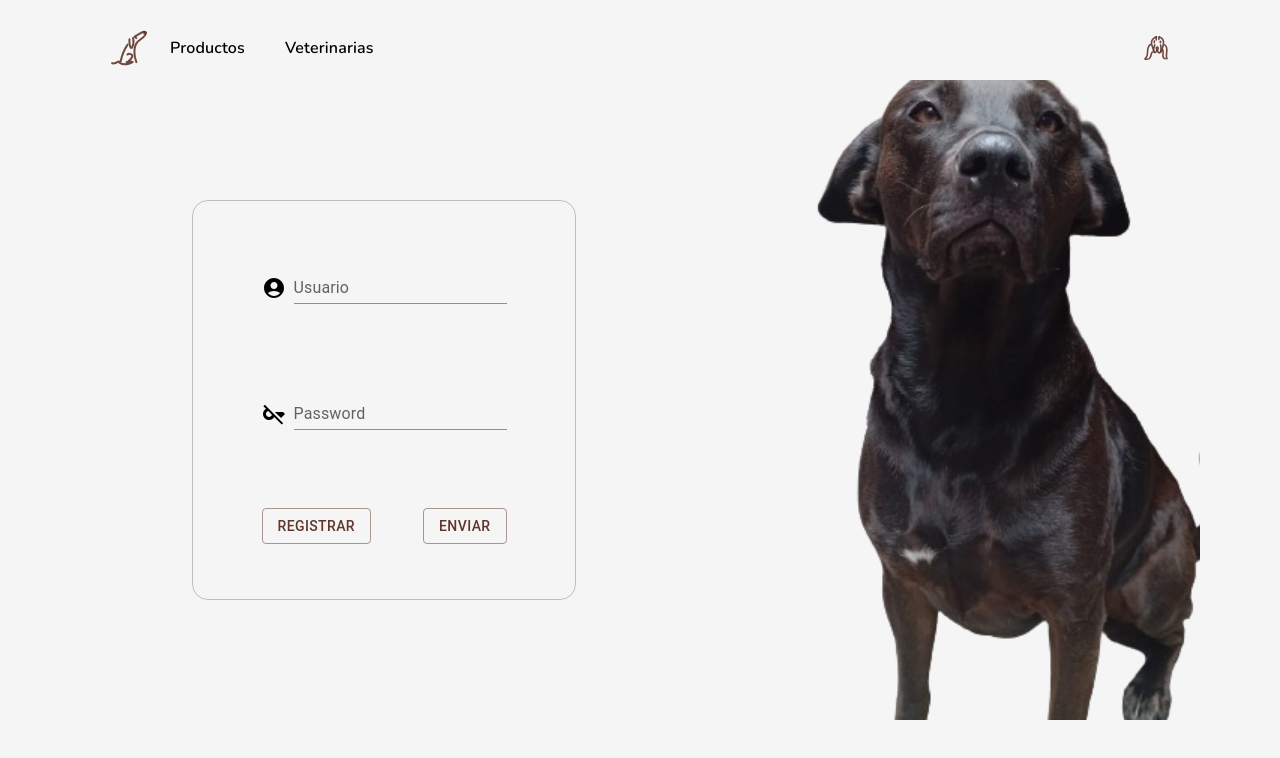
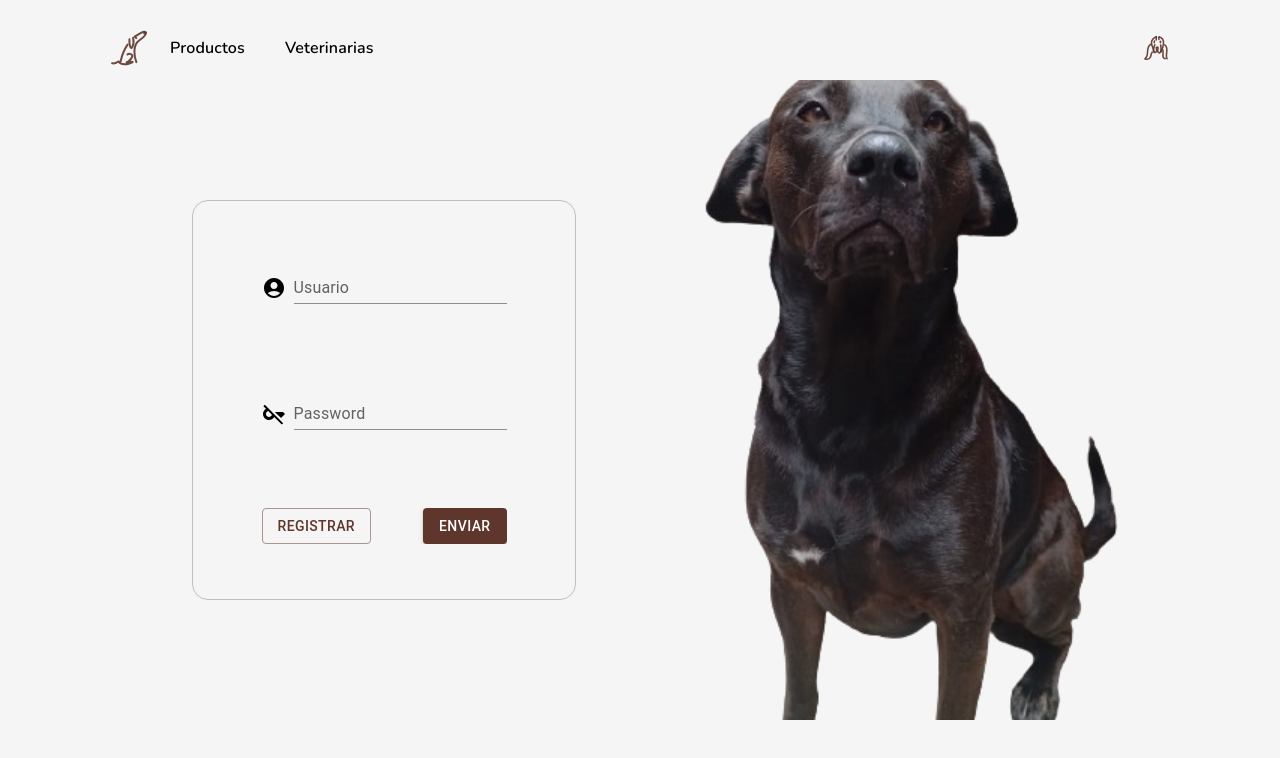
Before and after one commit to LPZneider/app-veterinaria, a React (Vite) app: page /login in a window 1280 px wide. Shown: the top 758 px of the page. Built offline with nearby package versions, Linux system fonts and the light colour scheme.

Commit message:
registro completado

```diff
--- a/src/App.tsx
+++ b/src/App.tsx
@@ -9,9 +9,11 @@ import store from "./redux/store";
 import { RoutesWithNotFound } from "./utilities";
 import { RoleGuard } from "./guards";
 import { Props } from "./guards/rol.guard";
-import { Login } from "./pages/Login";
 import { createTheme } from "@mui/material/styles"; // Cambio en la importación
 import { ThemeProvider } from "@mui/material/styles";
+import { Access } from "./pages/Access";
+import { Login } from "./components/Login";
+import { Register } from "./components/Register";
 
 const theme = createTheme({
   palette: {
@@ -33,7 +35,22 @@ function App() {
               <RoutesWithNotFound>
                 <Route path="/" element={<Navigate to={PublicRoutes.HOME} />} />
                 <Route path={PublicRoutes.HOME} element={<Home />} />
-                <Route path={PublicRoutes.LOGIN} element={<Login />} />
+                <Route
+                  path={PublicRoutes.LOGIN}
+                  element={
+                    <Access>
+                      <Login />
+                    </Access>
+                  }
+                />
+                <Route
+                  path={PublicRoutes.REGISTER}
+                  element={
+                    <Access>
+                      <Register />
+                    </Access>
+                  }
+                />
                 <Route element={<AuthGuard privateValidation={true} />}>
                   <Route element={<RoleGuard {...tipoUser} />}>
                     {rutas.map((r) => {
--- /dev/null
+++ b/src/components/Login/Login.css
@@ -0,0 +1,3 @@
+.login {
+
+}
--- /dev/null
+++ b/src/components/Login/Login.tsx
@@ -0,0 +1,86 @@
+"use client";
+import React from "react";
+import "./Login.css";
+import { AccountCircle, KeyOff } from "@mui/icons-material";
+import { Box, TextField, Button } from "@mui/material";
+import { PrivateRoutes, PublicRoutes, Roles } from "@/models";
+import { login } from "@/redux/states/user";
+import { AppStore } from "@/redux/store";
+
+import { useDispatch, useSelector } from "react-redux";
+import { useNavigate } from "react-router-dom";
+const Login: React.FC = () => {
+  const dispatch = useDispatch();
+  const navigate = useNavigate();
+  const userState = useSelector((store: AppStore) => store.user);
+
+  const validarRutas = () => {
+    if (userState.rol) {
+      // Validación del usuario y redirección basada en el rol
+      switch (userState.rol) {
+        case Roles.CLIENTE:
+          navigate(`/${PrivateRoutes.HOME_PRIVATE_USER}`, { replace: true });
+          break;
+        case Roles.VETERINARIA:
+          navigate(`/${PrivateRoutes.HOME_PRIVATE_VETERINARIA}`, {
+            replace: true,
+          });
+          break;
+        case Roles.VETERINARIO:
+          navigate(`/${PrivateRoutes.HOME_PRIVATE_VETERINARIO}`, {
+            replace: true,
+          });
+          break;
+        default:
+          break;
+      }
+    }
+  };
+  const loginUser = () => {
+    // Dispara el login
+    dispatch(login({ rol: Roles.VETERINARIA }));
+
+    validarRutas();
+  };
+  return (
+    <form className="login-form">
+      <Box sx={{ display: "flex", alignItems: "flex-end" }}>
+        <AccountCircle sx={{ color: "action.active", mr: 1, my: 0.5 }} />
+        <TextField
+          color="secondary"
+          id="input-with-sx"
+          label="Usuario"
+          variant="standard"
+        />
+      </Box>
+      <Box sx={{ display: "flex", alignItems: "flex-end" }}>
+        <KeyOff sx={{ color: "action.active", mr: 1, my: 0.5 }} />
+        <TextField
+          color="secondary"
+          id="input-with-sx"
+          type="password"
+          label="Password"
+          variant="standard"
+        />
+      </Box>
+      <div className="buttons">
+        <Button
+          color="secondary"
+          variant="outlined"
+          onClick={() => {
+            navigate(`/${PublicRoutes.REGISTER}`, {
+              replace: true,
+            });
+          }}
+        >
+          Registrar
+        </Button>
+        <Button color="secondary" variant="contained" onClick={loginUser}>
+          Enviar
+        </Button>
+      </div>
+    </form>
+  );
+};
+
+export default Login;
--- /dev/null
+++ b/src/components/Register/Register.css
@@ -0,0 +1,3 @@
+.register {
+
+}
--- /dev/null
+++ b/src/components/Register/Register.tsx
@@ -0,0 +1,38 @@
+"use client";
+import React from "react";
+import "./Register.css";
+import { AccountCircle, KeyOff } from "@mui/icons-material";
+import { Box, TextField, Button } from "@mui/material";
+
+const Register: React.FC = () => {
+  return (
+    <form className="login-form">
+      <Box sx={{ display: "flex", alignItems: "flex-end" }}>
+        <AccountCircle sx={{ color: "action.active", mr: 1, my: 0.5 }} />
+        <TextField
+          color="secondary"
+          id="input-with-sx"
+          label="Usuario"
+          variant="standard"
+        />
+      </Box>
+      <Box sx={{ display: "flex", alignItems: "flex-end" }}>
+        <KeyOff sx={{ color: "action.active", mr: 1, my: 0.5 }} />
+        <TextField
+          color="secondary"
+          id="input-with-sx"
+          type="password"
+          label="Password"
+          variant="standard"
+        />
+      </Box>
+      <div className="buttons">
+        <Button color="secondary" variant="outlined">
+          Enviar
+        </Button>
+      </div>
+    </form>
+  );
+};
+
+export default Register;
--- /dev/null
+++ b/src/components/Register/index.ts
@@ -0,0 +1 @@
+export { default as Register } from "./Register";
--- a/src/models/routes.ts
+++ b/src/models/routes.ts
@@ -1,6 +1,7 @@
 export const PublicRoutes = {
   LOGIN: "login",
   HOME: "home",
+  REGISTER: "register",
 };
 export const PrivateRoutes = {
   PRIVATE: "private",
--- a/src/pages/Login/Login.css
+++ b/src/pages/Access/Access.css
@@ -5,7 +5,6 @@
 .login-form {
   padding: 1rem;
   min-height: 50vh;
-  margin: 0 auto;
 
   display: flex;
   flex-direction: column;
@@ -20,11 +19,9 @@
 }
 .login-form > * {
   width: 70%;
-  margin: 0 auto;
 }
 .login-form input {
   width: 70%;
-  margin: 0 auto;
 }
 .luna {
   position: absolute;
@@ -68,6 +65,7 @@
 @media (min-width: 900px) {
   .luna-flex {
     align-items: center;
+    justify-content: center;
   }
   .login-form {
     width: 30vw;
--- /dev/null
+++ b/src/pages/Access/Access.tsx
@@ -0,0 +1,24 @@
+import { Navbar } from "@/components/Navbar";
+import { propsNavLogin } from "@/utilities/navProps";
+
+import React from "react";
+import "./Access.css";
+export type LoginProps = {
+  children?: React.ReactNode;
+};
+
+const Access: React.FC<LoginProps> = ({ children }: LoginProps) => {
+  return (
+    <article className="login home">
+      <Navbar {...propsNavLogin} />
+      <section className="luna-flex">
+        <div className="div-luna">
+          <img src="/src/assets/luna.png" alt="luna" className="luna" />
+        </div>
+        {children}
+      </section>
+    </article>
+  );
+};
+
+export default Access;
--- /dev/null
+++ b/src/pages/Access/index.ts
@@ -0,0 +1 @@
+export { default as Access } from "./Access";
--- a/src/pages/Login/Login.tsx
+++ /dev/null
@@ -1,94 +0,0 @@
-import { Navbar } from "@/components/Navbar";
-import { PrivateRoutes, Roles } from "@/models";
-import { login } from "@/redux/states/user";
-import { AppStore } from "@/redux/store";
-import { propsNavLogin } from "@/utilities/navProps";
-import { AccountCircle, KeyOff } from "@mui/icons-material";
-
-import { Button } from "@mui/material";
-import Box from "@mui/material/Box";
-import TextField from "@mui/material/TextField";
-import React from "react";
-import { useDispatch, useSelector } from "react-redux";
-import { useNavigate } from "react-router-dom";
-import "./Login.css";
-export type LoginProps = {
-  // types...
-};
-
-const Login: React.FC<LoginProps> = ({}) => {
-  const dispatch = useDispatch();
-  const navigate = useNavigate();
-  const userState = useSelector((store: AppStore) => store.user);
-
-  const validarRutas = () => {
-    if (userState.rol) {
-      // Validación del usuario y redirección basada en el rol
-      switch (userState.rol) {
-        case Roles.CLIENTE:
-          navigate(`/${PrivateRoutes.HOME_PRIVATE_USER}`, { replace: true });
-          break;
-        case Roles.VETERINARIA:
-          navigate(`/${PrivateRoutes.HOME_PRIVATE_VETERINARIA}`, {
-            replace: true,
-          });
-          break;
-        case Roles.VETERINARIO:
-          navigate(`/${PrivateRoutes.HOME_PRIVATE_VETERINARIO}`, {
-            replace: true,
-          });
-          break;
-        default:
-          break;
-      }
-    }
-  };
-  const loginUser = (validarRutas: () => void) => {
-    // Dispara el login
-    dispatch(login({ rol: Roles.VETERINARIA }));
-
-    validarRutas();
-  };
-
-  return (
-    <article className="login home">
-      <Navbar {...propsNavLogin} />
-      <section className="luna-flex">
-        <div className="div-luna">
-          <img src="/src/assets/luna.png" alt="luna" className="luna" />
-        </div>
-        <form className="login-form">
-          <Box sx={{ display: "flex", alignItems: "flex-end" }}>
-            <AccountCircle sx={{ color: "action.active", mr: 1, my: 0.5 }} />
-            <TextField
-              color="secondary"
-              id="input-with-sx"
-              label="Usuario"
-              variant="standard"
-            />
-          </Box>
-          <Box sx={{ display: "flex", alignItems: "flex-end" }}>
-            <KeyOff sx={{ color: "action.active", mr: 1, my: 0.5 }} />
-            <TextField
-              color="secondary"
-              id="input-with-sx"
-              type="password"
-              label="Password"
-              variant="standard"
-            />
-          </Box>
-          <div className="buttons">
-            <Button color="secondary" variant="outlined">
-              Registrar
-            </Button>
-            <Button color="secondary" variant="outlined">
-              Enviar
-            </Button>
-          </div>
-        </form>
-      </section>
-    </article>
-  );
-};
-
-export default Login;
```
Also changed, not shown: src/components/Login/index.ts (renamed from src/pages/Login/index.ts).
